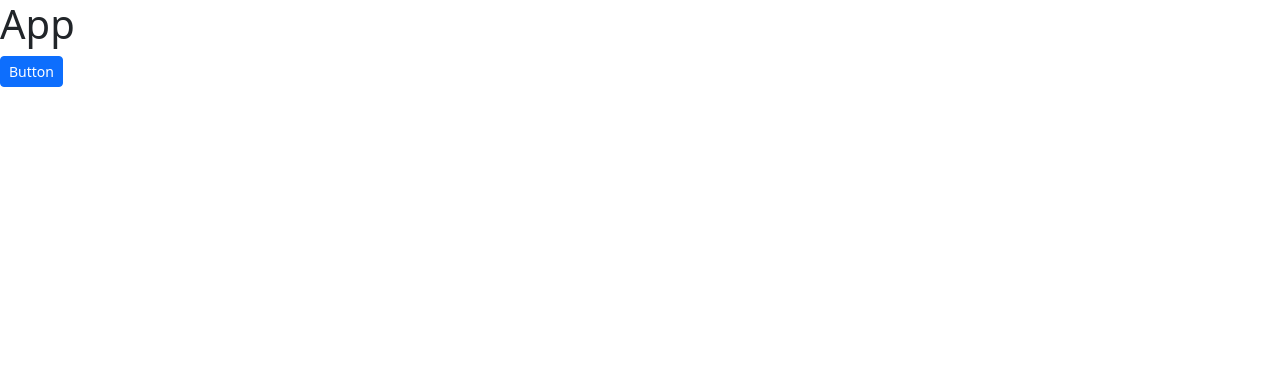
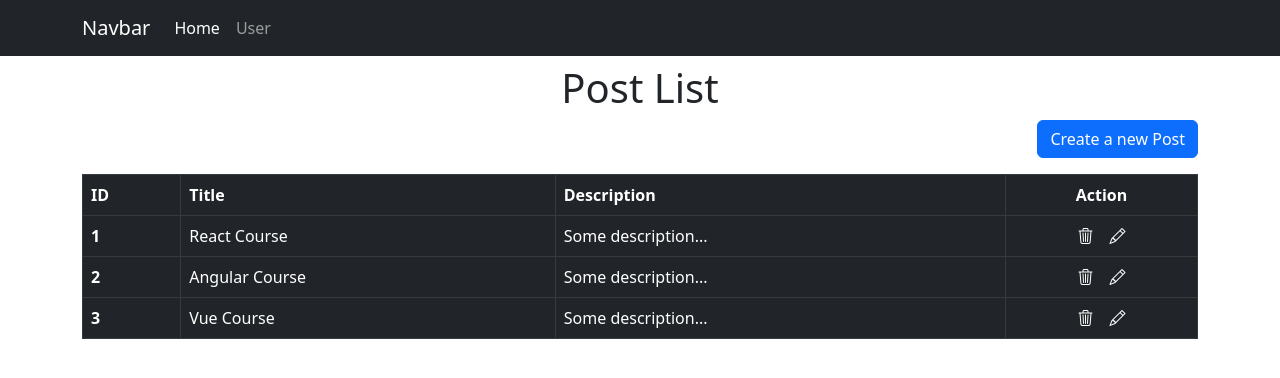
Before and after one commit to sarzeez/angular-todo-list, an Angular app: page /posts in a window 1280 px wide. Shown: the top 378 px of the page. Built offline with nearby package versions, Linux system fonts and the light colour scheme.

Commit message:
post routing

```diff
--- a/package.json
+++ b/package.json
@@ -18,6 +18,7 @@
     "@angular/platform-browser": "^16.1.0",
     "@angular/platform-browser-dynamic": "^16.1.0",
     "@angular/router": "^16.1.0",
+    "bootstrap-icons": "^1.10.5",
     "rxjs": "~7.8.0",
     "tslib": "^2.3.0",
     "zone.js": "~0.13.0"
--- a/src/app/app.component.html
+++ b/src/app/app.component.html
@@ -1,4 +1,27 @@
-<div>
-  <h1>App</h1>
-  <button class="btn btn-primary btn-sm">Button</button>
-</div>
+<nav class="navbar navbar-expand-lg navbar-dark bg-dark">
+  <div class="container">
+    <a class="navbar-brand" routerLink="/">Navbar</a>
+    <button
+      class="navbar-toggler"
+      type="button"
+      data-bs-toggle="collapse"
+      data-bs-target="#navbarNavDropdown"
+      aria-controls="navbarNavDropdown"
+      aria-expanded="false"
+      aria-label="Toggle navigation"
+    >
+      <span class="navbar-toggler-icon"></span>
+    </button>
+    <div class="collapse navbar-collapse" id="navbarNavDropdown">
+      <ul class="navbar-nav">
+        <li class="nav-item">
+          <a class="nav-link active" aria-current="page" routerLink="/">Home</a>
+        </li>
+        <li class="nav-item">
+          <a class="nav-link" routerLink="/user">User</a>
+        </li>
+      </ul>
+    </div>
+  </div>
+</nav>
+<router-outlet></router-outlet>
--- /dev/null
+++ b/src/app/post/post-form.component.ts
@@ -0,0 +1,102 @@
+import { Component, OnInit } from '@angular/core';
+import { ActivatedRoute, Router } from '@angular/router';
+import { IPost } from './post';
+import { FormBuilder, FormGroup, Validators } from '@angular/forms';
+
+@Component({
+  selector: 'post-form',
+  template: `<div class="container-sm p-5">
+    <div>
+      <button (click)="backToList()" class="btn btn-secondary btn-sm mb-3">
+        Back To List
+      </button>
+      <h2>{{ postForm.value.id ? 'Update' : 'Create' }} Post</h2>
+      <form [formGroup]="postForm" class="row g-3">
+        <div class="form-group ">
+          <label for="postTitle">Title</label>
+          <input
+            id="postTitle"
+            type="text"
+            class="form-control"
+            placeholder="Title"
+            formControlName="title"
+            [class.is-invalid]="getPostTitle?.invalid && getPostTitle?.touched"
+          />
+          <div *ngIf="getPostTitle?.invalid && getPostTitle?.touched">
+            <small
+              *ngIf="getPostTitle?.errors?.['required']"
+              class="text-danger"
+              >Title is required</small
+            >
+            <small
+              *ngIf="getPostTitle?.errors?.['minlength']"
+              class="text-danger"
+              >Title must be at least 5 characters</small
+            >
+          </div>
+        </div>
+        <div class="form-group">
+          <label for="postBody">Body</label>
+          <input
+            type="text"
+            class="form-control"
+            id="postBody"
+            placeholder="Description"
+            formControlName="body"
+            [class.is-invalid]="getPostBody?.invalid && getPostBody?.touched"
+          />
+          <div *ngIf="getPostBody?.invalid && getPostBody?.touched">
+            <small *ngIf="getPostBody?.errors?.['required']" class="text-danger"
+              >Description is required</small
+            >
+            <small
+              *ngIf="getPostBody?.errors?.['minlength']"
+              class="text-danger"
+              >Description must be at least 20 characters</small
+            >
+          </div>
+        </div>
+        {{ postForm.valid | json }}
+        <button type="submit" class="btn btn-primary">Submit</button>
+      </form>
+    </div>
+  </div>`,
+})
+export class PostFormComponent implements OnInit {
+  public postForm!: FormGroup;
+
+  get getPostTitle() {
+    return this.postForm.get('title');
+  }
+
+  get getPostBody() {
+    return this.postForm.get('body');
+  }
+
+  constructor(
+    private route: ActivatedRoute,
+    private router: Router,
+    private fb: FormBuilder
+  ) {}
+  ngOnInit(): void {
+    this.postForm = this.fb.group({
+      id: [''],
+      title: ['', [Validators.required, Validators.minLength(5)]],
+      body: ['', [Validators.required, Validators.minLength(20)]],
+    });
+
+    this.route.paramMap.subscribe((params) => {
+      const id = Number(params.get('id'));
+      const title = params.get('title');
+      const body = params.get('body');
+      if (id && title && body) {
+        let post: IPost = { id, title, body };
+        this.postForm.patchValue(post);
+      }
+    });
+  }
+
+  backToList() {
+    this.router.navigate(['posts']);
+  }
+}
--- /dev/null
+++ b/src/app/post/post-list.component.html
@@ -0,0 +1,31 @@
+<div class="container">
+  <h1 class="my-2 text-center">Post List</h1>
+  <div class="d-flex flex-row-reverse">
+    <button (click)="navigateToForm()" class="btn btn-primary mb-3">
+      Create a new Post
+    </button>
+  </div>
+  <table class="table table-dark table-hover table-bordered">
+    <thead>
+      <tr>
+        <th scope="col">ID</th>
+        <th scope="col">Title</th>
+        <th scope="col">Description</th>
+        <th scope="col" class="text-center">Action</th>
+      </tr>
+    </thead>
+    <tbody *ngFor="let post of posts; let i = index">
+      <tr>
+        <th scope="row">{{ i + 1 }}</th>
+        <td>{{ post.title }}</td>
+        <td>{{ post.body }}</td>
+        <td class="text-center">
+          <div class="d-flex justify-content-center gap-3">
+            <i (click)="removePost(post.id)" class="bi bi-trash3"></i>
+            <i (click)="editPost(post)" class="bi bi-pencil ml-2"></i>
+          </div>
+        </td>
+      </tr>
+    </tbody>
+  </table>
+</div>
--- /dev/null
+++ b/src/app/post/post-list.component.ts
@@ -0,0 +1,42 @@
+import { Component } from '@angular/core';
+import { IPost } from './post';
+import { ActivatedRoute, Router } from '@angular/router';
+
+@Component({
+  selector: 'post-list',
+  templateUrl: './post-list.component.html',
+})
+export class PostListComponent {
+  public posts: IPost[] = [
+    {
+      id: 1,
+      title: 'React Course',
+      body: 'Some description...',
+    },
+    {
+      id: 2,
+      title: 'Angular Course',
+      body: 'Some description...',
+    },
+    {
+      id: 3,
+      title: 'Vue Course',
+      body: 'Some description...',
+    },
+  ];
+
+  constructor(private router: Router, private route: ActivatedRoute) {}
+
+  editPost(post: IPost) {
+    this.router.navigate(['form', { ...post }], { relativeTo: this.route });
+  }
+
+  navigateToForm() {
+    this.router.navigate(['form'], { relativeTo: this.route });
+  }
+
+  removePost(id: number) {
+    const newPosts: IPost[] = this.posts.filter((item) => item.id !== id);
+    this.posts = newPosts;
+  }
+}
--- /dev/null
+++ b/src/app/post/post.ts
@@ -0,0 +1,5 @@
+export interface IPost {
+  id: number;
+  title: string;
+  body: string;
+}
--- /dev/null
+++ b/src/app/router/app-router.module.ts
@@ -0,0 +1,38 @@
+import { NgModule } from '@angular/core';
+import { RouterModule, Routes } from '@angular/router';
+import { PostListComponent } from '../post/post-list.component';
+import { PageNotFoundComponent } from './page-not-found.component';
+import { UserComponent } from '../user/user.component';
+import { PostFormComponent } from '../post/post-form.component';
+
+const routes: Routes = [
+  {
+    path: 'posts',
+    component: PostListComponent,
+  },
+  {
+    path: 'posts/form',
+    component: PostFormComponent,
+  },
+  {
+    path: 'user',
+    component: UserComponent,
+  },
+  { path: '', redirectTo: '/posts', pathMatch: 'full' },
+  {
+    path: '**',
+    component: PageNotFoundComponent,
+  },
+];
+
+@NgModule({
+  imports: [RouterModule.forRoot(routes)],
+  exports: [RouterModule],
+})
+export class AppRoutingModule {}
+export const routingComponents = [
+  PostListComponent,
+  PostFormComponent,
+  PageNotFoundComponent,
+  UserComponent,
+];
--- /dev/null
+++ b/src/app/router/page-not-found.component.ts
@@ -0,0 +1,8 @@
+import { Component } from '@angular/core';
+
+@Component({
+  selector: 'page-not-found',
+  template: `<div><h1>Page not found!</h1></div>`,
+  styles: [],
+})
+export class PageNotFoundComponent {}
--- /dev/null
+++ b/src/app/user/user.component.ts
@@ -0,0 +1,9 @@
+import { Component } from '@angular/core';
+
+@Component({
+  selector: 'user',
+  template: `<div>
+    <h1 class="text-center my-2">User Component</h1>
+  </div>`,
+})
+export class UserComponent {}
--- a/src/index.html
+++ b/src/index.html
@@ -11,6 +11,10 @@
       rel="stylesheet"
       integrity="sha384-9ndCyUaIbzAi2FUVXJi0CjmCapSmO7SnpJef0486qhLnuZ2cdeRhO02iuK6FUUVM"
       crossorigin="anonymous"
+    />
+    <link
+      rel="stylesheet"
+      href="https://cdn.jsdelivr.net/npm/bootstrap-icons@1.10.5/font/bootstrap-icons.css"
     />
   </head>
   <body>
```
Also changed, not shown: src/app/app.module.ts (+9 -8 lines), 1 other file (tests, documents, lock files or other folders).
